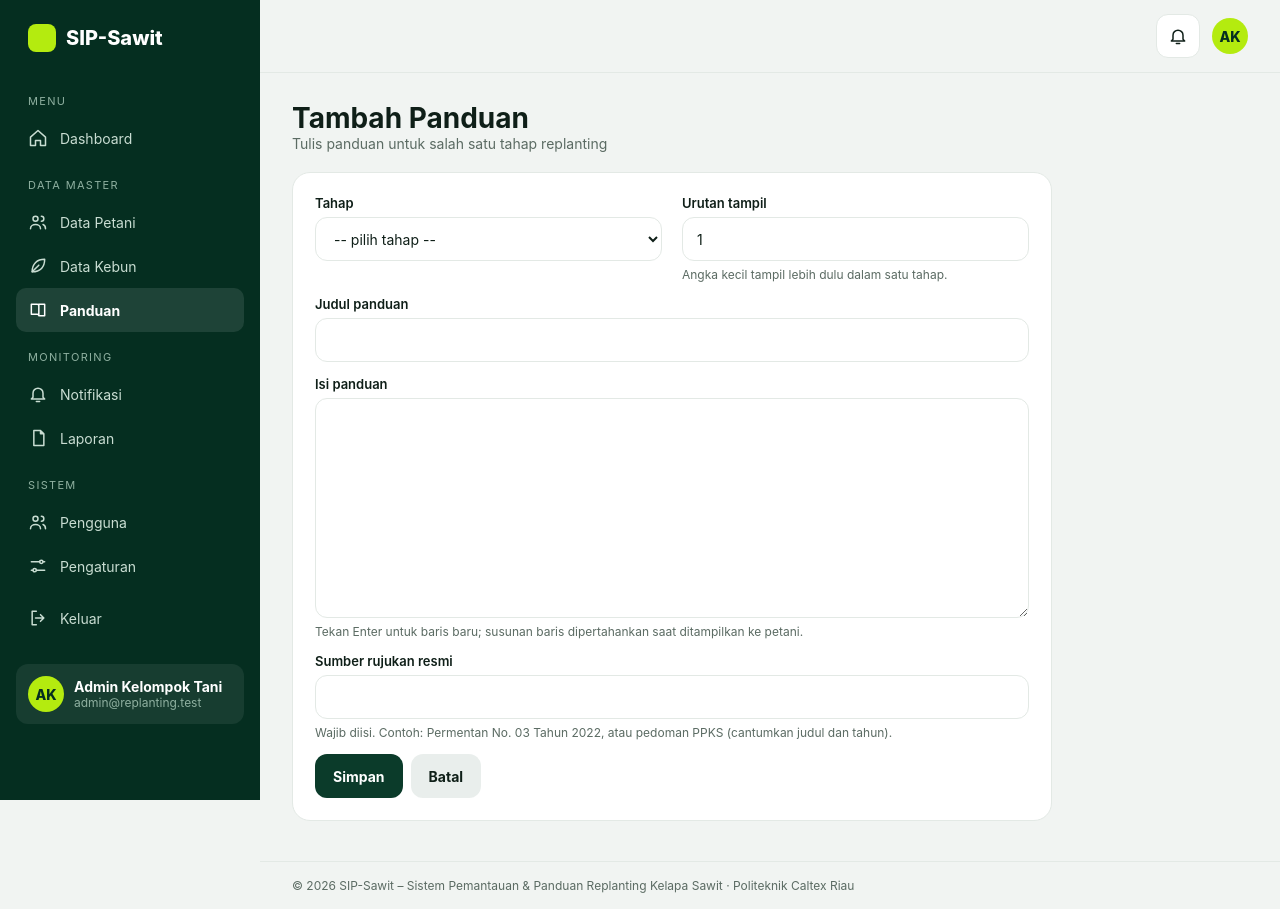
After one commit to Yolanurmaisah/Project-Replanting, a Laravel app: page /panduan/create in a window 1280 px wide. The commit adds this page. Run offline with Laravel 12, Linux system fonts and the light colour scheme; a user stored in the database is signed in; data comes from the database, SQL or seed files in the repository; data that the repository does not hold is empty.

Commit message:
menambahkan crud panduan

```diff
--- a/app/Http/Controllers/PanduanController.php
+++ b/app/Http/Controllers/PanduanController.php
@@ -12,12 +12,20 @@ class PanduanController extends Controller
     {
         $daftarTahap = Tahapan::with('panduan')->orderBy('urutan')->get();
 
-        return view('panduan.index', compact('daftarTahap'));
+        return view('admin.panduan.index', compact('daftarTahap'));
     }
 
-    public function create()
+    public function create(Request $request)
     {
-        return view('panduan.form', ['panduan' => new Panduan(['urutan' => 1]), 'daftarTahap' => Tahapan::orderBy('urutan')->get()]);
+        $panduan = new Panduan([
+            'urutan' => 1,
+            'tahapan_id' => $request->query('tahapan_id'),
+        ]);
+
+        return view('admin.panduan.create', [
+            'panduan' => $panduan,
+            'daftarTahap' => Tahapan::orderBy('urutan')->get(),
+        ]);
     }
 
     public function store(Request $request)
@@ -29,7 +37,10 @@ class PanduanController extends Controller
 
     public function edit(Panduan $panduan)
     {
-        return view('panduan.form', ['panduan' => $panduan, 'daftarTahap' => Tahapan::orderBy('urutan')->get()]);
+        return view('admin.panduan.edit', [
+            'panduan' => $panduan,
+            'daftarTahap' => Tahapan::orderBy('urutan')->get(),
+        ]);
     }
 
     public function update(Request $request, Panduan $panduan)
--- a/public/assets-admin/css/sip.css
+++ b/public/assets-admin/css/sip.css
@@ -101,3 +101,9 @@ a.kb:hover{transform:translateY(-2px)}
 .notif:last-child{border-bottom:0}
 .notif.baru{background:var(--chip);margin:0 -22px;padding:16px 22px}
 .notif .meta{display:flex;justify-content:space-between;gap:12px;flex-wrap:wrap;align-items:center}
+
+/* ---- Tambahan modul panduan ---- */
+.sec-head{display:flex;justify-content:space-between;align-items:center;gap:12px;margin-bottom:6px;flex-wrap:wrap}
+.row-item{display:flex;justify-content:space-between;align-items:flex-start;gap:16px;padding:14px 0;border-bottom:1px solid var(--line)}
+.row-item:last-child{border-bottom:0}
+.row-item .txt{min-width:0}
--- /dev/null
+++ b/resources/views/admin/panduan/_form.blade.php
@@ -0,0 +1,46 @@
+{{-- Form dipakai bersama oleh create.blade.php dan edit.blade.php --}}
+<form method="POST" action="{{ $panduan->exists ? route('panduan.update', $panduan) : route('panduan.store') }}" class="card" style="max-width:760px">
+    @csrf
+    @if($panduan->exists)
+        @method('PUT')
+    @endif
+
+    <div class="row2">
+        <div class="fld">
+            <label for="tahapan_id">Tahap</label>
+            <select class="inp" id="tahapan_id" name="tahapan_id" required>
+                <option value="">-- pilih tahap --</option>
+                @foreach($daftarTahap as $t)
+                    <option value="{{ $t->id }}" @selected(old('tahapan_id', $panduan->tahapan_id) == $t->id)>{{ $t->urutan }}. {{ $t->nama_tahap }}</option>
+                @endforeach
+            </select>
+        </div>
+        <div class="fld">
+            <label for="urutan">Urutan tampil</label>
+            <input class="inp" type="number" min="1" id="urutan" name="urutan" value="{{ old('urutan', $panduan->urutan) }}" required>
+            <span class="hint">Angka kecil tampil lebih dulu dalam satu tahap.</span>
+        </div>
+    </div>
+
+    <div class="fld">
+        <label for="judul">Judul panduan</label>
+        <input class="inp" id="judul" name="judul" value="{{ old('judul', $panduan->judul) }}" required>
+    </div>
+
+    <div class="fld">
+        <label for="isi">Isi panduan</label>
+        <textarea class="inp" id="isi" name="isi" style="min-height:220px" required>{{ old('isi', $panduan->isi) }}</textarea>
+        <span class="hint">Tekan Enter untuk baris baru; susunan baris dipertahankan saat ditampilkan ke petani.</span>
+    </div>
+
+    <div class="fld">
+        <label for="sumber">Sumber rujukan resmi</label>
+        <input class="inp" id="sumber" name="sumber" value="{{ old('sumber', $panduan->sumber) }}" required>
+        <span class="hint">Wajib diisi. Contoh: Permentan No. 03 Tahun 2022, atau pedoman PPKS (cantumkan judul dan tahun).</span>
+    </div>
+
+    <div class="acts" style="justify-content:flex-start;margin-top:8px">
+        <button type="submit" class="btn">Simpan</button>
+        <a href="{{ route('panduan.index') }}" class="btn sec">Batal</a>
+    </div>
+</form>
--- /dev/null
+++ b/resources/views/admin/panduan/create.blade.php
@@ -0,0 +1,13 @@
+@extends('layouts.admin.app')
+@section('title', 'Tambah Panduan')
+
+@section('content')
+<div class="head">
+    <div>
+        <h1>Tambah Panduan</h1>
+        <div class="mu">Tulis panduan untuk salah satu tahap replanting</div>
+    </div>
+</div>
+
+@include('admin.panduan._form')
+@endsection
```
Also changed, not shown: resources/views/admin/panduan/edit.blade.php (added, +13 -0 lines), resources/views/admin/panduan/index.blade.php (added, +42 -0 lines).
